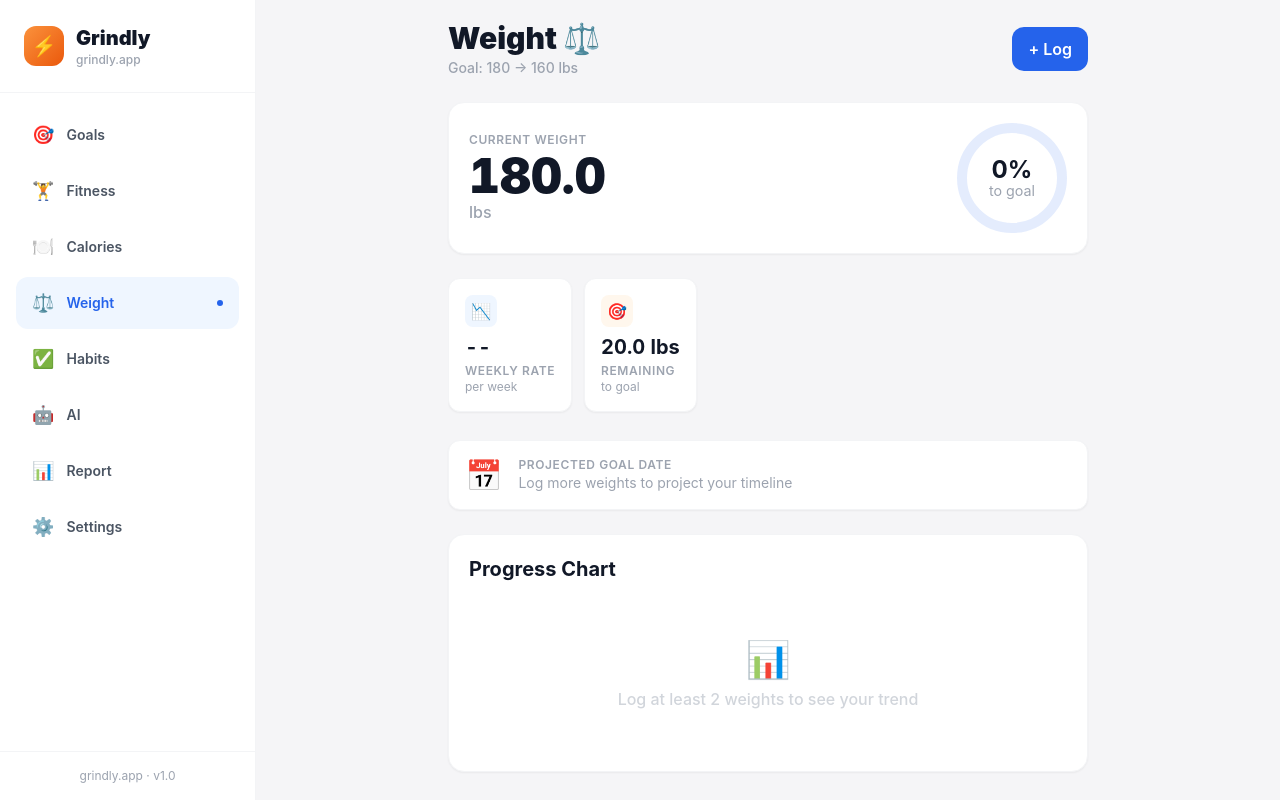
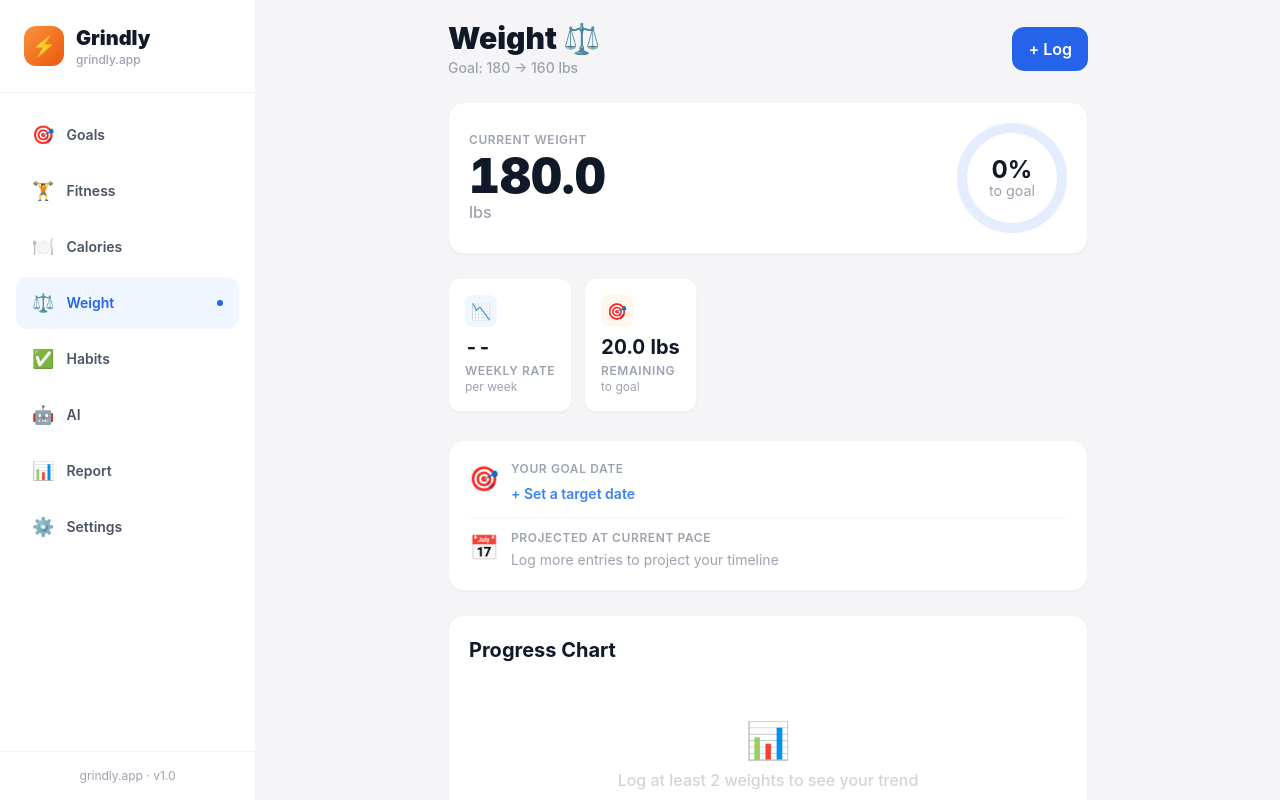
Before and after one commit to aminayawork-tech/Grindly, a Next.js app in the folder web/: page /weight in a window 1280 px wide. Shown: the top 800 px of the page. Built offline with nearby package versions, Linux system fonts and the light colour scheme.

Commit message:
feat(weight): add editable goal date with auto-projected date comparison

```diff
--- a/web/app/weight/page.tsx
+++ b/web/app/weight/page.tsx
@@ -4,7 +4,7 @@ import { useState } from 'react';
 import { useStore } from '@/lib/store';
 import { WeightEntry } from '@/lib/types';
 import { nanoid, formatDate } from '@/lib/utils';
-import { LineChart, Line, XAxis, YAxis, Tooltip, ReferenceLine, ResponsiveContainer, Area, AreaChart } from 'recharts';
+import { XAxis, YAxis, Tooltip, ReferenceLine, ResponsiveContainer, Area, AreaChart } from 'recharts';
 import ProgressRing from '@/components/ProgressRing';
 import StatCard from '@/components/StatCard';
 
@@ -14,9 +14,11 @@ export default function WeightPage() {
   const [weightInput, setWeightInput] = useState('');
   const [notes, setNotes] = useState('');
   const [showMilestone, setShowMilestone] = useState<number | null>(null);
+  const [showDateEdit, setShowDateEdit] = useState(false);
+  const [goalDateInput, setGoalDateInput] = useState('');
 
   const trend = store.weightTrendData();
-  const { startWeight, goalWeight } = store.settings;
+  const { startWeight, goalWeight, weightGoalDate } = store.settings;
   const sortedEntries = [...store.weightEntries].sort((a, b) => a.date.localeCompare(b.date));
   const progressPct = Math.min(Math.max(trend.totalLost / (startWeight - goalWeight), 0), 1);
 
@@ -25,8 +27,8 @@ export default function WeightPage() {
     weight: e.weight,
   }));
 
-  const minY = Math.min(...sortedEntries.map(e => e.weight), goalWeight) - 2;
-  const maxY = Math.max(...sortedEntries.map(e => e.weight), startWeight) + 2;
+  const minY = sortedEntries.length ? Math.min(...sortedEntries.map(e => e.weight), goalWeight) - 2 : goalWeight - 2;
+  const maxY = sortedEntries.length ? Math.max(...sortedEntries.map(e => e.weight), startWeight) + 2 : startWeight + 2;
 
   function logWeight() {
     const w = parseFloat(weightInput);
@@ -43,6 +45,16 @@ export default function WeightPage() {
     setNotes('');
   }
 
+  function saveGoalDate() {
+    store.updateSettings({ weightGoalDate: goalDateInput });
+    setShowDateEdit(false);
+  }
+
+  function openDateEdit() {
+    setGoalDateInput(weightGoalDate ?? '');
+    setShowDateEdit(true);
+  }
+
   return (
     <div className="space-y-6">
       <div className="flex items-center justify-between">
@@ -53,13 +65,12 @@ export default function WeightPage() {
         <button onClick={() => setShowLog(true)} className="btn-primary">+ Log</button>
       </div>
 
-      {/* Milestone card */}
       {showMilestone && (
         <div className="card bg-gradient-to-r from-yellow-50 to-orange-50 border-orange-200 text-center py-6">
           <div className="text-5xl mb-2">🏆</div>
           <div className="text-2xl font-black text-gray-900">Milestone Hit!</div>
           <div className="text-gray-600 mt-1">You hit {showMilestone} lbs — {Math.round(startWeight - showMilestone)} lbs down!</div>
-          <button onClick={() => setShowMilestone(null)} className="mt-3 text-sm text-gray-400 hover:text-gray-600">Dismiss</button>
+          <button onClick={() => setShowMilestone(null)} className="mt-3 text-sm text-gray-400">Dismiss</button>
         </div>
       )}
 
@@ -84,19 +95,54 @@ export default function WeightPage() {
         <StatCard label="Remaining" value={`${trend.remaining.toFixed(1)} lbs`} subtitle="to goal" emoji="🎯" color="orange" />
       </div>
 
-      {/* Projection */}
-      <div className="card-sm flex items-center gap-4">
-        <div className="text-3xl">📅</div>
-        <div>
-          <div className="label">Projected Goal Date</div>
-          {trend.projected ? (
-            <>
-              <div className="font-bold text-gray-900 mt-0.5">{trend.projected.toLocaleDateString('en-US', { month: 'long', day: 'numeric', year: 'numeric' })}</div>
-              <div className="text-xs text-gray-400">at your current {trend.weeklyRate.toFixed(1)} lbs/week pace</div>
-            </>
-          ) : (
-            <div className="text-gray-400 text-sm">Log more weights to project your timeline</div>
-          )}
+      {/* Goal date + projection card */}
+      <div className="card space-y-3">
+        {/* User target date */}
+        <div className="flex items-start gap-3">
+          <div className="text-2xl mt-0.5">🎯</div>
+          <div className="flex-1">
+            <div className="label mb-1">Your Goal Date</div>
+            {showDateEdit ? (
+              <div className="flex gap-2 items-center">
+                <input
+                  autoFocus
+                  className="input flex-1 text-sm"
+                  type="date"
+                  value={goalDateInput}
+                  onChange={e => setGoalDateInput(e.target.value)}
+                />
+                <button onClick={saveGoalDate} className="btn-primary px-3 py-2 text-sm">Set</button>
+                <button onClick={() => setShowDateEdit(false)} className="text-gray-400 text-lg leading-none">✕</button>
+              </div>
+            ) : weightGoalDate ? (
+              <div className="flex items-center gap-2 flex-wrap">
+                <span className="font-bold text-gray-900">
+                  {new Date(weightGoalDate + 'T00:00:00').toLocaleDateString('en-US', { month: 'long', day: 'numeric', year: 'numeric' })}
+                </span>
+                <button onClick={openDateEdit} className="text-xs text-blue-500 font-semibold">Edit</button>
+              </div>
+            ) : (
+              <button onClick={openDateEdit} className="text-sm text-blue-500 font-semibold">+ Set a target date</button>
+            )}
+          </div>
+        </div>
+
+        {/* Auto-projected date */}
+        <div className="flex items-start gap-3 pt-3 border-t border-gray-100">
+          <div className="text-2xl mt-0.5">📅</div>
+          <div>
+            <div className="label mb-1">Projected at Current Pace</div>
+            {trend.projected ? (
+              <div>
+                <div className="font-semibold text-gray-800">
+                  {trend.projected.toLocaleDateString('en-US', { month: 'long', day: 'numeric', year: 'numeric' })}
+                </div>
+                <div className="text-xs text-gray-400 mt-0.5">{trend.weeklyRate.toFixed(1)} lbs/week pace</div>
+              </div>
+            ) : (
+              <div className="text-gray-400 text-sm">Log more entries to project your timeline</div>
+            )}
+          </div>
         </div>
       </div>
 
@@ -130,7 +176,7 @@ export default function WeightPage() {
         )}
       </div>
 
-      {/* Log */}
+      {/* Weight log */}
       <div>
         <h2 className="section-title mb-3">Weight Log</h2>
         {sortedEntries.length === 0 ? (
```
